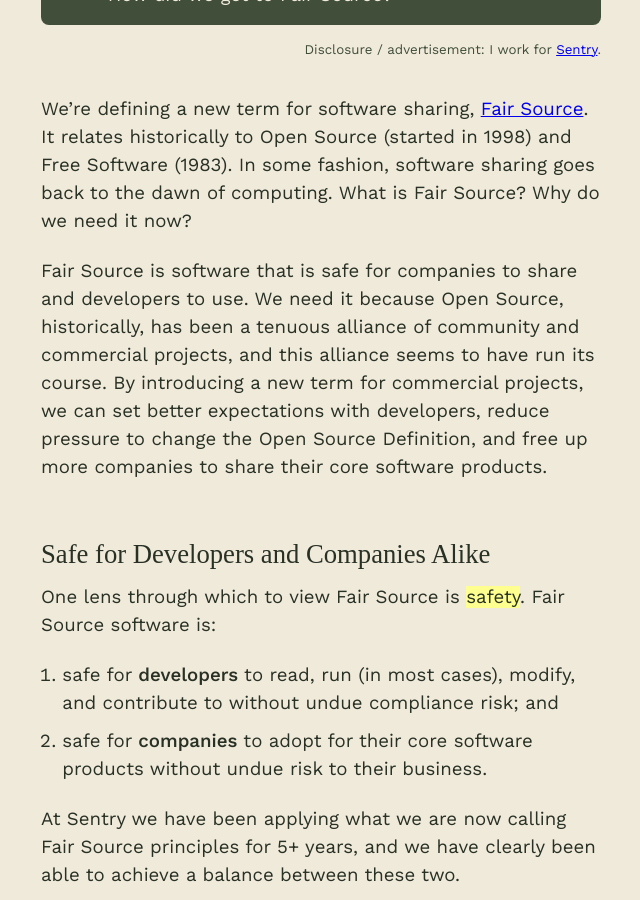
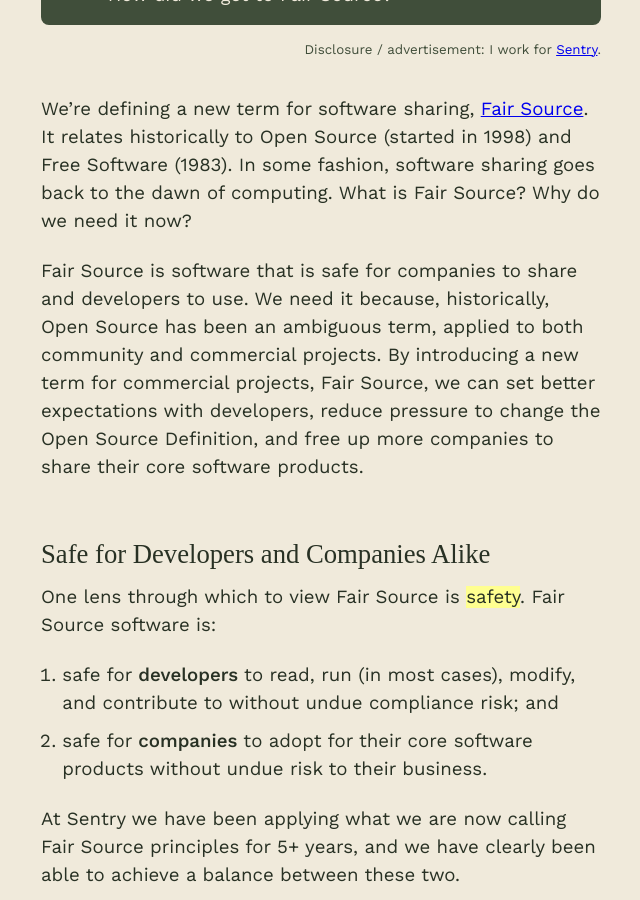
Before and after one commit to chadwhitacre/openpath, a Jekyll site: the page built from 2024/the-historical-case-for-fair-source/index.md, in a window 1280 px wide and 900 px high, scrolled down 514 px. Shown: the whole window, without its empty margins (319-959 px from the left). Built offline with Jekyll 4.4.1, drawn with Linux system fonts in a browser that asks for light colours; some web fonts are replaced; comment, search, counter and statistics services are not loaded; some of the changed text lies outside the part shown.

Commit message:
Dial back "alliance" to "ambiguity"

```diff
--- a/2024/the-historical-case-for-fair-source/index.md
+++ b/2024/the-historical-case-for-fair-source/index.md
@@ -10,11 +10,11 @@ in 1998) and Free Software (1983). In some fashion, software sharing goes back
 to the dawn of computing. What is Fair Source? Why do we need it now?
 
 Fair Source is software that is safe for companies to share and developers to
-use. We need it because Open Source, historically, has been a tenuous alliance
-of community and commercial projects, and this alliance seems to have run its
-course. By introducing a new term for commercial projects, we can set better
-expectations with developers, reduce pressure to change the Open Source
-Definition, and free up more companies to share their core software products.
+use. We need it because, historically, Open Source has been an ambiguous term,
+applied to both community and commercial projects. By introducing a new term
+for commercial projects, Fair Source, we can set better expectations with
+developers, reduce pressure to change the Open Source Definition, and free up
+more companies to share their core software products.
 
 ## Safe for Developers and Companies Alike
 
@@ -75,8 +75,8 @@ model](https://dirkriehle.com/2008/05/18/open-source-is-a-business-strategy-not-
 Companies cannot control how their projects are used and still be Open Source,
 but they _can_ control the roadmap—_production_ if not _consumption_.
 Historically, this discrepancy has supported two very different understandings
-of Open Source: _community_ and _commercial_. These have formed an uneasy
-alliance since the beginning.
+of Open Source: _community_ and _commercial_. This ambiguity has been part of
+Open Source since the beginning.
 
 How do community and commercial Open Source differ?
 
```
